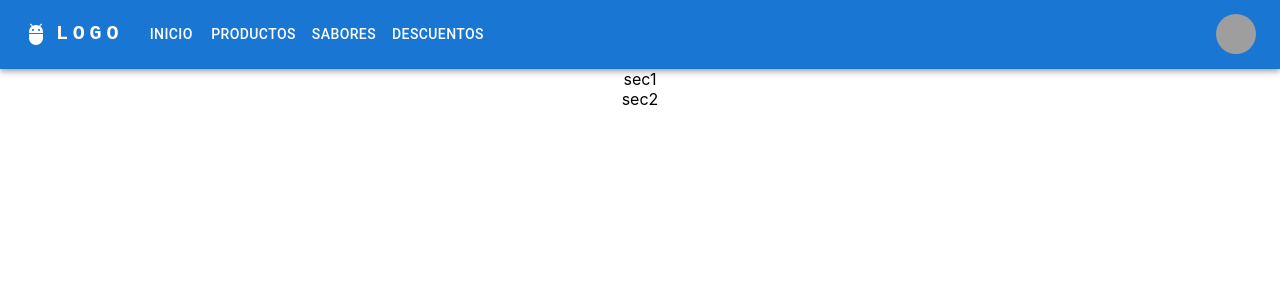
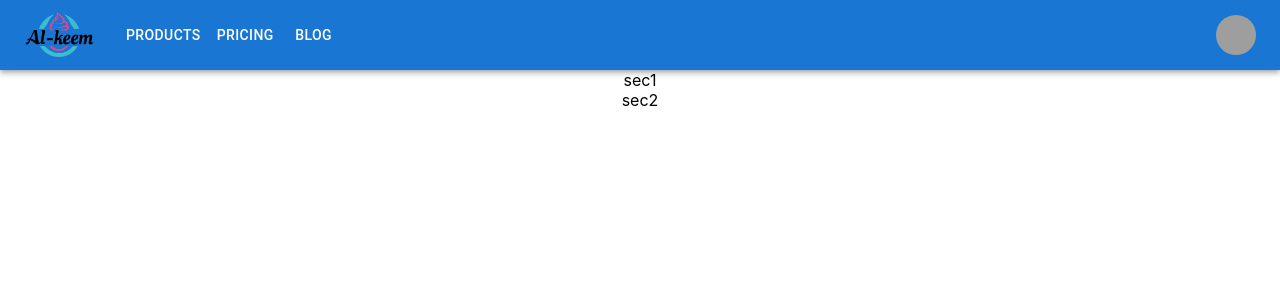
Before and after one commit to al-mr1234/helados, a React (Create React App) app: page / in a window 1280 px wide. Shown: the top 300 px of the page. Built offline with nearby package versions, Linux system fonts and the light colour scheme; grey boxes are pictures that could not be loaded.

Commit message:
LOGO
EN EL NAV PUSE EL LOGO

```diff
--- a/src/components/modulos/nav.jsx
+++ b/src/components/modulos/nav.jsx
@@ -11,10 +11,10 @@
     import Button from '@mui/material/Button';
     import Tooltip from '@mui/material/Tooltip';
     import MenuItem from '@mui/material/MenuItem';
-    import AdbIcon from '@mui/icons-material/Adb';
+    import Logok from '../../estilos/img/Logo-AlKeem.png';
 
-    const pages = ['Inicio', 'Productos', 'sabores', 'descuentos'];
-    const settings = ['Mi Perfil', 'Pedidos', 'cerrar Sesion'];
+    const pages = ['Products', 'Pricing', 'Blog'];
+    const settings = ['Profile', 'Account', 'Dashboard', 'Logout'];
 
     function ResponsiveAppBar() {
     const [anchorElNav, setAnchorElNav] = React.useState(null);
@@ -39,7 +39,11 @@
         <AppBar position="static">
         <Container maxWidth="xl">
             <Toolbar disableGutters>
-            <AdbIcon sx={{ display: { xs: 'none', md: 'flex' }, mr: 1 }} />
+            {/* Logo en pantallas medianas y grandes */}
+            <Box sx={{ display: { xs: 'none', md: 'flex' }, mr: 1, alignItems: 'center' }}>
+                <img src={Logok} alt="Logo AlKeem" style={{ height: '70px', width: 'auto' }} />
+            </Box>
+
             <Typography
                 variant="h6"
                 noWrap
@@ -55,9 +59,9 @@
                 textDecoration: 'none',
                 }}
             >
-                LOGO
             </Typography>
 
+            {/* Menú hamburguesa en dispositivos móviles */}
             <Box sx={{ flexGrow: 1, display: { xs: 'flex', md: 'none' } }}>
                 <IconButton
                 size="large"
@@ -92,7 +96,12 @@
                 ))}
                 </Menu>
             </Box>
-            <AdbIcon sx={{ display: { xs: 'flex', md: 'none' }, mr: 1 }} />
+
+            {/* Logo en dispositivos móviles */}
+            <Box sx={{ display: { xs: 'flex', md: 'none' }, mr: 1, alignItems: 'center' }}>
+                <img src={Logok} alt="Logo AlKeem" style={{ height: '70px', width: 'auto' }} />
+            </Box>
+
             <Typography
                 variant="h5"
                 noWrap
@@ -109,8 +118,9 @@
                 textDecoration: 'none',
                 }}
             >
-                LOGO
             </Typography>
+
+            {/* Menú de navegación en pantallas medianas y grandes */}
             <Box sx={{ flexGrow: 1, display: { xs: 'none', md: 'flex' } }}>
                 {pages.map((page) => (
                 <Button
@@ -122,6 +132,8 @@
                 </Button>
                 ))}
             </Box>
+
+            {/* Menú de usuario */}
             <Box sx={{ flexGrow: 0 }}>
                 <Tooltip title="Open settings">
                 <IconButton onClick={handleOpenUserMenu} sx={{ p: 0 }}>
@@ -156,4 +168,5 @@
         </AppBar>
     );
     }
+
     export default ResponsiveAppBar;
```
Also changed, not shown: src/estilos/img/Logo-AlKeem.png (added).
